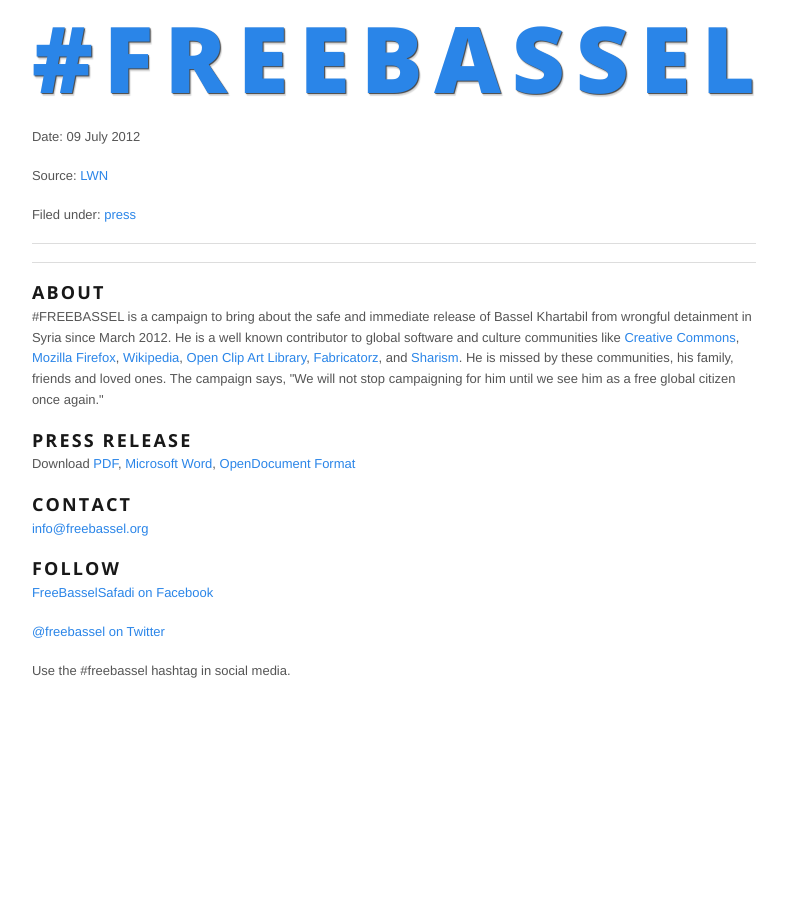
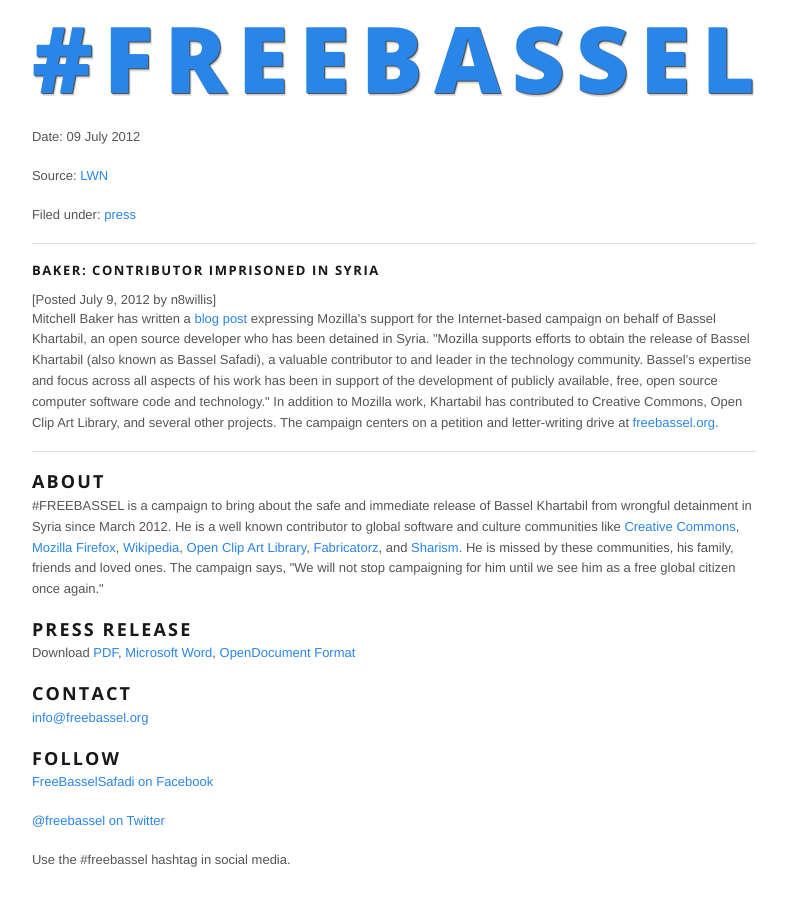
Before and after one commit to BjornW/freebassel, a Jekyll site: the page built from _posts/2012-07-09-lwn.html, in a window 1280 px wide. Shown: the whole page, without its empty margins (246-1033 px from the left). Built offline with Jekyll 4.4.1, drawn with Linux system fonts in a browser that asks for light colours.

Commit message:
add full text to lwn.net article

```diff
--- a/_posts/2012-07-09-lwn.html
+++ b/_posts/2012-07-09-lwn.html
@@ -5,3 +5,10 @@
 link: http://lwn.net/Articles/505971/
 categories: [ press ]
 ---
+
+
+<h1>Baker: Contributor Imprisoned in Syria</h1>
+[Posted July 9, 2012 by n8willis]
+<p>
+
+Mitchell Baker has written a <a href="https://blog.lizardwrangler.com/2012/07/05/contributor-imprisoned-in-syria/">blog post</a> expressing Mozilla's support for the Internet-based campaign on behalf of Bassel Khartabil, an open source developer who has been detained in Syria.  "<span>Mozilla supports efforts to obtain the release of Bassel Khartabil (also known as Bassel Safadi), a valuable contributor to and leader in the technology community. Bassel’s expertise and focus across all aspects of his work has been in support of the development of publicly available, free, open source computer software code and technology.</span>"  In addition to Mozilla work, Khartabil has contributed to Creative Commons, Open Clip Art Library, and several other projects. The campaign centers on a petition and letter-writing drive at <a href="http://freebassel.org/">freebassel.org</a>.</p>
```
